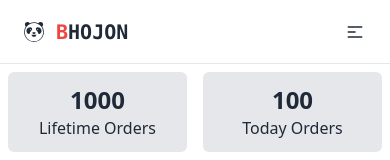
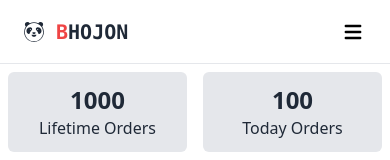
Before and after one commit to nDevers/Bhojon, a React (Create React App) app: page /dashboard in a window 390 px wide. Shown: the top 160 px of the page. Built offline with nearby package versions, Linux system fonts and the light colour scheme.

Commit message:
mobile menu icon

```diff
--- a/src/components/DashboardHeader.js
+++ b/src/components/DashboardHeader.js
@@ -6,7 +6,7 @@ import { CgMenuGridR } from 'react-icons/cg';
 import { FaFirstOrder, FaUser } from 'react-icons/fa';
 import { FiSettings } from 'react-icons/fi';
 import { GiRiceCooker } from 'react-icons/gi';
-import { HiOutlineUserGroup } from 'react-icons/hi';
+import { HiMenu, HiOutlineUserGroup } from 'react-icons/hi';
 import { MdKeyboardArrowLeft } from 'react-icons/md';
 import { RiListUnordered, RiSettings5Fill } from 'react-icons/ri';
 import { SiProducthunt } from 'react-icons/si';
@@ -420,20 +420,7 @@ const DashboardHeader = () => {
                 {/* mobile navbar */}
                 <div className="dropdown dropdown-end">
                     <label tabIndex={0} className="btn btn-ghost lg:hidden">
-                        <svg
-                            xmlns="http://www.w3.org/2000/svg"
-                            className="h-5 w-5"
-                            fill="none"
-                            viewBox="0 0 24 24"
-                            stroke="currentColor"
-                        >
-                            <path
-                                strokeLinecap="round"
-                                strokeLinejoin="round"
-                                strokeWidth="2"
-                                d="M4 6h16M4 12h8m-8 6h16"
-                            />
-                        </svg>
+                        <HiMenu className='text-2xl text-black' />
                     </label>
                     <ul
                         tabIndex={0}
```
